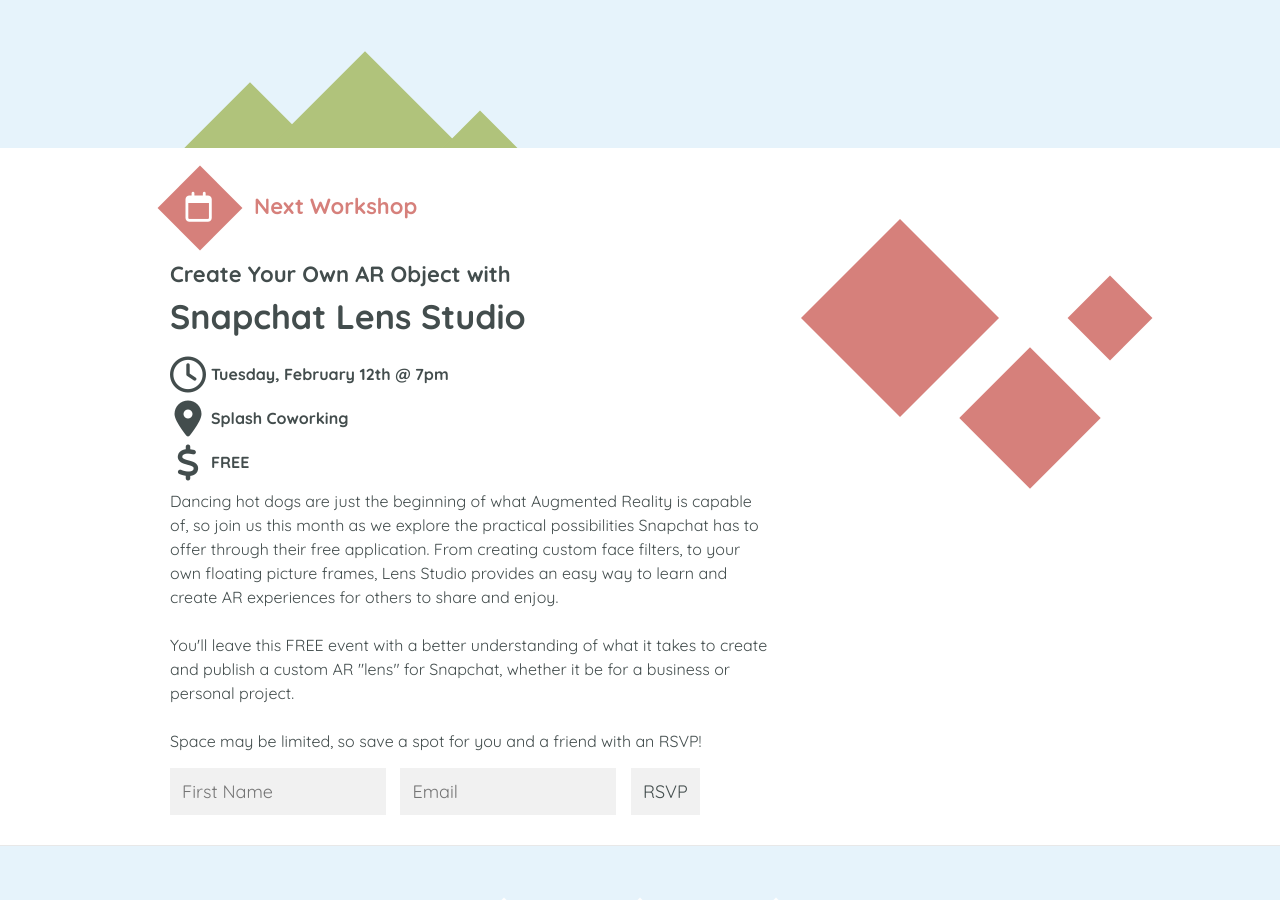
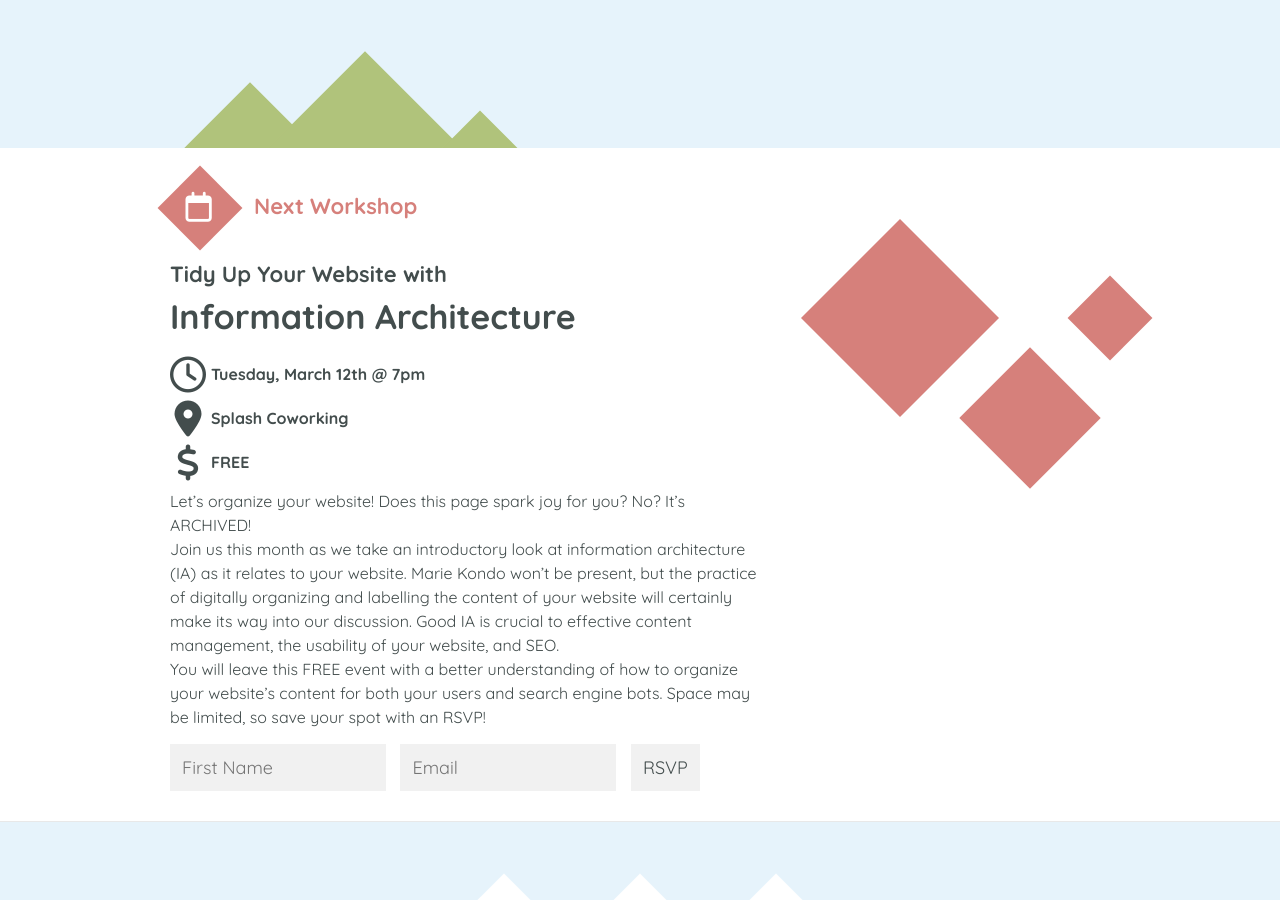
Before and after one commit to CommunityCodes/communitycodes.github.io, a Jekyll site: the page built from index.html, in a window 1280 px wide and 900 px high, scrolled down 451 px. Built offline with Jekyll 4.4.1, drawn with Linux system fonts in a browser that asks for light colours; nearby versions of some CDN libraries.

Commit message:
Add March topic on IA

```diff
--- a/index.html
+++ b/index.html
@@ -15,20 +15,16 @@
             <div class="icon"><i class="fa fa-calendar-o" aria-hidden="true"></i></div>
             <h2>Next Workshop</h2>
           </div>
-          <h4>Create Your Own AR Object with</h4>
-          <h3>Snapchat Lens Studio</h3>
-          <div class="date"><i class="fa fa-clock-o" aria-hidden="true"></i><p>Tuesday, February 12th @ 7pm</p></div>
+          <h4>Tidy Up Your Website with</h4>
+          <h3>Information Architecture</h3>
+          <div class="date"><i class="fa fa-clock-o" aria-hidden="true"></i><p>Tuesday, March 12th @ 7pm</p></div>
           <div class="location"><i class="fa fa-map-marker" aria-hidden="true"></i><a href="https://www.google.com/maps/dir/''/splashcoworking/data=!4m5!4m4!1m0!1m2!1m1!1s0x865ca8665edf10cf:0xe81fc4ee612c86a7?sa=X&ved=0ahUKEwjTo_y9kIHaAhUEd6wKHUuzAREQ9RcIfDAM" target="_blank"><p>Splash Coworking</p></a></div>
           <div class="free"><i class="fa fa-dollar" aria-hidden="true"></i><p>FREE</p></div>
           <!-- <div class="file"><i class="fa fa-file" aria-hidden="true"></i><a href="/game.html" download><p>game.html</p></a></div> -->
           <p class="description">
-            Dancing hot dogs are just the beginning of what Augmented Reality is capable of, so join us this month as we explore the practical possibilities Snapchat has to offer through their free application. From creating custom face filters, to your own floating picture frames, Lens Studio provides an easy way to learn and create AR experiences for others to share and enjoy.
-            <br>
-            <br>
-            You'll leave this FREE event with a better understanding of what it takes to create and publish a custom AR "lens" for Snapchat, whether it be for a business or personal project.
-            <br>
-            <br>
-            Space may be limited, so save a spot for you and a friend with an RSVP!
+            Let’s organize your website! Does this page spark joy for you? No? It’s ARCHIVED! <br>
+Join us this month as we take an introductory look at information architecture (IA) as it relates to your website. Marie Kondo won’t be present, but the practice of digitally organizing and labelling the content of your website will certainly make its way into our discussion. Good IA is crucial to effective content management, the usability of your website, and SEO. <br>
+You will leave this FREE event with a better understanding of how to organize your website’s content for both your users and search engine bots. Space may be limited, so save your spot with an RSVP!
           </p>
         </div>
 
```
